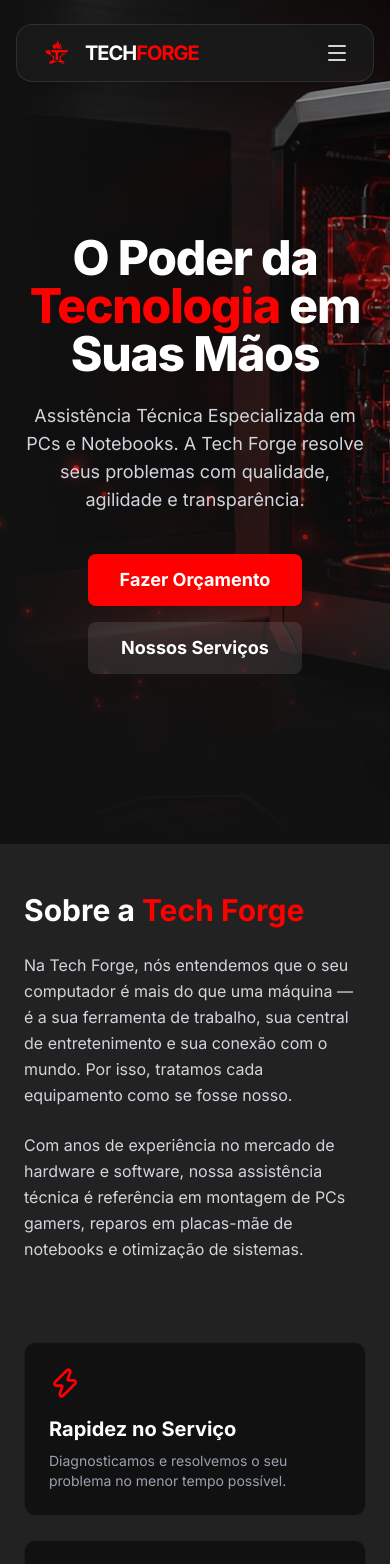
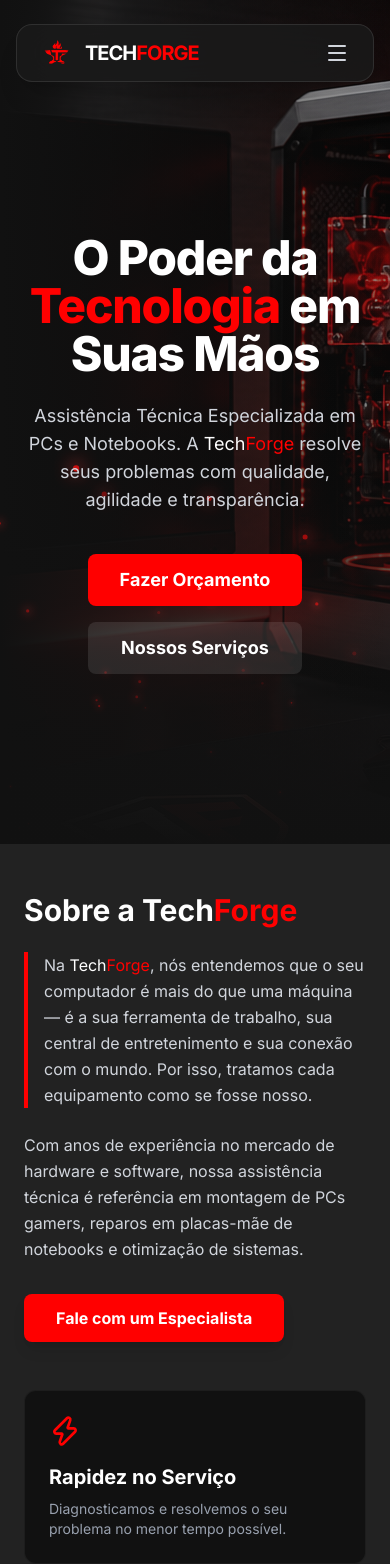
Before and after one commit to VictorMussoline/techforge-site, a React (Vite) app: page / in a window 390 px wide. Shown: the top 1564 px of the page. Built offline with nearby package versions, Linux system fonts and the light colour scheme.

Commit message:
feat: rebrand to TechForge, enhance About section with interactive cards, and implement gallery image slideshow.

```diff
--- a/index.html
+++ b/index.html
@@ -5,9 +5,9 @@
   <meta charset="UTF-8" />
   <link rel="icon" type="image/png" href="/Logo.png" />
   <meta name="viewport" content="width=device-width, initial-scale=1.0" />
-  <title>Tech Forge | Assistência Técnica Especializada</title>
+  <title>TechForge | Assistência Técnica Especializada</title>
   <meta name="description"
-    content="Assistência Técnica Especializada em PCs & Notebooks. A Tech Forge resolve seus problemas com qualidade e rapidez." />
+    content="Assistência Técnica Especializada em PCs & Notebooks. A TechForge resolve seus problemas com qualidade e rapidez." />
 
   <!-- Google Fonts -->
   <link rel="preconnect" href="https://fonts.googleapis.com">
--- a/src/components/About.tsx
+++ b/src/components/About.tsx
@@ -1,4 +1,90 @@
 import { Cpu, ShieldCheck, Zap } from 'lucide-react';
+import { useRef, useState } from 'react';
+
+function FeatureCard({ feature, index }: { feature: any; index: number }) {
+  const divRef = useRef<HTMLDivElement>(null);
+  const [isFocused, setIsFocused] = useState(false);
+  const [position, setPosition] = useState({ x: 0, y: 0 });
+  const [opacity, setOpacity] = useState(0);
+  const [rotation, setRotation] = useState({ x: 0, y: 0 });
+
+  const handleMouseMove = (e: React.MouseEvent<HTMLElement>) => {
+    if (!divRef.current || isFocused) return;
+    const rect = divRef.current.getBoundingClientRect();
+
+    const x = e.clientX - rect.left;
+    const y = e.clientY - rect.top;
+    setPosition({ x, y });
+
+    const centerX = rect.width / 2;
+    const centerY = rect.height / 2;
+
+    const rotateX = ((y - centerY) / centerY) * -8;
+    const rotateY = ((x - centerX) / centerX) * 8;
+
+    setRotation({ x: rotateX, y: rotateY });
+  };
+
+  const handleFocus = () => { setIsFocused(true); setOpacity(1); };
+  const handleBlur = () => { setIsFocused(false); setOpacity(0); setRotation({ x: 0, y: 0 }); };
+  const handleMouseEnter = () => { setOpacity(1); };
+  const handleMouseLeave = () => {
+    setOpacity(0);
+    setRotation({ x: 0, y: 0 });
+  };
+
+  return (
+    <div
+      ref={divRef}
+      onMouseMove={handleMouseMove}
+      onFocus={handleFocus}
+      onBlur={handleBlur}
+      onMouseEnter={handleMouseEnter}
+      onMouseLeave={handleMouseLeave}
+      className={`relative overflow-hidden bg-brand-dark p-6 rounded-xl block transition-shadow duration-300 hover:shadow-[0_20px_40px_-15px_rgba(220,38,38,0.3)] ${
+        index === 2 ? "sm:col-span-2" : ""
+      }`}
+      style={{
+        border: '1px solid rgba(255,255,255,0.05)',
+        transform: `perspective(1000px) rotateX(${rotation.x}deg) rotateY(${rotation.y}deg) scale3d(${opacity === 1 ? 1.02 : 1}, ${opacity === 1 ? 1.02 : 1}, 1)`,
+        transition: opacity === 1 ? 'transform 0.5s ease-out' : 'transform 2s ease-out',
+        transformStyle: 'preserve-3d'
+      }}
+    >
+      {/* Background Glow Interno */}
+      <div
+        className="pointer-events-none absolute -inset-px"
+        style={{
+          opacity,
+          background: `radial-gradient(600px circle at ${position.x}px ${position.y}px, rgba(153, 27, 27, 0.15), transparent 40%)`,
+          transition: opacity === 1 ? 'opacity 0.3s ease-out' : 'opacity 2s ease-out'
+        }}
+      />
+
+      {/* Borda Glow Vermelho */}
+      <div
+        className="pointer-events-none absolute -inset-px rounded-xl"
+        style={{
+          opacity,
+          background: `radial-gradient(400px circle at ${position.x}px ${position.y}px, rgba(220, 38, 38, 0.8), transparent 40%)`,
+          zIndex: 1,
+          mask: 'linear-gradient(#fff 0 0) content-box, linear-gradient(#fff 0 0)',
+          WebkitMask: 'linear-gradient(#fff 0 0) content-box, linear-gradient(#fff 0 0)',
+          WebkitMaskComposite: 'xor',
+          maskComposite: 'exclude',
+          padding: '2px',
+          transition: opacity === 1 ? 'opacity 0.3s ease-out' : 'opacity 2s ease-out'
+        }}
+      />
+
+      <div className="relative z-10 flex flex-col h-full">
+        <div className="mb-4">{feature.icon}</div>
+        <h3 className="text-xl font-bold mb-2 text-white">{feature.title}</h3>
+        <p className="text-sm text-gray-400">{feature.description}</p>
+      </div>
+    </div>
+  );
+}
 
 export function About() {
   const features = [
@@ -24,22 +110,26 @@ export function About() {
       <div className="container mx-auto px-6">
         <div className="flex flex-col md:flex-row gap-12 items-center">
           <div className="md:w-1/2">
-            <h2 className="text-3xl md:text-4xl font-bold mb-6">Sobre a <span className="text-brand-red">Tech Forge</span></h2>
-            <p className="text-gray-300 mb-6 leading-relaxed">
-              Na Tech Forge, nós entendemos que o seu computador é mais do que uma máquina — é a sua ferramenta de trabalho, sua central de entretenimento e sua conexão com o mundo. Por isso, tratamos cada equipamento como se fosse nosso.
-            </p>
+            <h2 className="text-3xl md:text-4xl font-bold mb-6">
+              Sobre a <span className="text-white">Tech</span><span className="text-brand-red">Forge</span>
+            </h2>
+            <div className="border-l-4 border-brand-red pl-4 mb-6">
+              <p className="text-gray-300 leading-relaxed">
+                Na <span className="text-white">Tech</span><span className="text-brand-red">Forge</span>, nós entendemos que o seu computador é mais do que uma máquina — é a sua ferramenta de trabalho, sua central de entretenimento e sua conexão com o mundo. Por isso, tratamos cada equipamento como se fosse nosso.
+              </p>
+            </div>
             <p className="text-gray-300 mb-8 leading-relaxed">
               Com anos de experiência no mercado de hardware e software, nossa assistência técnica é referência em montagem de PCs gamers, reparos em placas-mãe de notebooks e otimização de sistemas.
             </p>
+
+            <a href="#contact" className="inline-block bg-brand-red hover:bg-red-700 text-white font-bold py-3 px-8 rounded-lg transition-colors shadow-lg hover:shadow-brand-red/30">
+              Fale com um Especialista
+            </a>
           </div>
 
           <div className="md:w-1/2 grid grid-cols-1 sm:grid-cols-2 gap-6 w-full">
             {features.map((feature, index) => (
-              <div key={index} className="bg-brand-dark p-6 rounded-xl border border-white/5 hover:border-brand-red/30 transition-colors">
-                <div className="mb-4">{feature.icon}</div>
-                <h3 className="text-xl font-bold mb-2">{feature.title}</h3>
-                <p className="text-sm text-gray-400">{feature.description}</p>
-              </div>
+              <FeatureCard key={index} feature={feature} index={index} />
             ))}
           </div>
         </div>
--- a/src/components/Contact.tsx
+++ b/src/components/Contact.tsx
@@ -260,7 +260,7 @@ export function Contact() {
               allowFullScreen={true}
               loading="lazy"
               referrerPolicy="no-referrer-when-downgrade"
-              title="Localização Tech Forge"
+              title="Localização TechForge"
             ></iframe>
           </InteractiveMapCard>
         </div>
--- a/src/components/Footer.tsx
+++ b/src/components/Footer.tsx
@@ -5,12 +5,12 @@ export function Footer() {
     <footer className="bg-[#050505] py-8 border-t border-white/5">
       <div className="container mx-auto px-6 flex flex-col justify-center items-center gap-4">
         <div className="flex items-center gap-2">
-          <img src="/logo.png" alt="Tech Forge" className="h-8 object-contain opacity-80" onError={(e) => { e.currentTarget.style.display = 'none'; }} />
+          <img src="/logo.png" alt="TechForge" className="h-8 object-contain opacity-80" onError={(e) => { e.currentTarget.style.display = 'none'; }} />
           <span className="font-bold text-lg" style={{ display: 'none' }}>Tech <span className="text-brand-red">Forge</span></span>
         </div>
 
         <div className="text-gray-500 text-sm text-center">
-          <p>&copy; {currentYear} Tech Forge. Todos os direitos reservados.</p>
+          <p>&copy; {currentYear} <span className="text-white">Tech</span><span className="text-brand-red">Forge</span>. Todos os direitos reservados.</p>
           <p className="mt-1">
             Desenvolvido por{' '}
             <a
--- a/src/components/Gallery.tsx
+++ b/src/components/Gallery.tsx
@@ -1,13 +1,109 @@
 import { Embers } from './Embers';
+import { useState, useEffect } from 'react';
+
+function GalleryCard({ item }: { item: { title: string, images: string[] } }) {
+  const [isHovered, setIsHovered] = useState(false);
+  const [currentIndex, setCurrentIndex] = useState(0);
+
+  useEffect(() => {
+    let interval: ReturnType<typeof setInterval>;
+    if (isHovered) {
+      interval = setInterval(() => {
+        setCurrentIndex((prev) => (prev + 1) % item.images.length);
+      }, 1000); // Muda a imagem a cada 1 segundo
+    } else {
+      setCurrentIndex(0); // Reseta para a primeira imagem ao tirar o mouse
+    }
+
+    return () => {
+      if (interval) clearInterval(interval);
+    };
+  }, [isHovered, item.images.length]);
+
+  return (
+    <div
+      className="group relative overflow-hidden rounded-xl aspect-[4/3] bg-brand-gray"
+      onMouseEnter={() => setIsHovered(true)}
+      onMouseLeave={() => setIsHovered(false)}
+    >
+      {item.images.map((src, idx) => (
+        <img
+          key={idx}
+          src={src}
+          alt={`${item.title} - ${idx + 1}`}
+          className={`absolute inset-0 w-full h-full object-cover transition-all duration-500 ${idx === currentIndex
+            ? 'opacity-80 group-hover:opacity-100 group-hover:scale-110 z-10'
+            : 'opacity-0 scale-100 z-0'
+            }`}
+        />
+      ))}
+      <div className="absolute inset-0 z-20 bg-gradient-to-t from-brand-dark/90 via-transparent to-transparent opacity-0 group-hover:opacity-100 transition-opacity duration-300 flex items-end p-6">
+        <span className="text-white font-semibold text-lg">{item.title}</span>
+      </div>
+
+      {/* Indicadores de progresso estilo Steam */}
+      <div className={`absolute bottom-2 left-6 right-6 flex gap-1 z-20 transition-opacity duration-300 ${isHovered ? 'opacity-100' : 'opacity-0'}`}>
+        {item.images.map((_, idx) => (
+          <div
+            key={idx}
+            className={`h-1 flex-1 rounded-full transition-colors duration-300 ${idx === currentIndex ? 'bg-brand-red' : 'bg-white/30'}`}
+          />
+        ))}
+      </div>
+    </div>
+  );
+}
 
 export function Gallery() {
-  const images = [
-    { src: 'https://images.unsplash.com/photo-1597872200969-2b65d56bd16b?ixlib=rb-4.0.3&auto=format&fit=crop&w=800&q=80', alt: 'Manutenção de PC Gamer' },
-    { src: 'https://images.unsplash.com/photo-1588508065123-287b28e013da?ixlib=rb-4.0.3&auto=format&fit=crop&w=800&q=80', alt: 'Reparo em Placa Mãe' },
-    { src: 'https://images.unsplash.com/photo-1624704146112-9c4c1a704da8?ixlib=rb-4.0.3&auto=format&fit=crop&w=800&q=80', alt: 'Limpeza de Notebook' },
-    { src: 'https://images.unsplash.com/photo-1591405351990-4726e331f141?ixlib=rb-4.0.3&auto=format&fit=crop&w=800&q=80', alt: 'Instalação de Water Cooler' },
-    { src: 'https://images.unsplash.com/photo-1544156050-705b637a2a0d?ixlib=rb-4.0.3&auto=format&fit=crop&w=800&q=80', alt: 'Cable Management' },
-    { src: 'https://images.unsplash.com/photo-1555680202-c86f0e12f086?ixlib=rb-4.0.3&auto=format&fit=crop&w=800&q=80', alt: 'Diagnóstico de Hardware' }
+  const services = [
+    {
+      title: 'Manutenção de PC Gamer',
+      images: [
+        'https://images.unsplash.com/photo-1593640408182-31c70c8268f5?ixlib=rb-4.0.3&auto=format&fit=crop&w=800&q=80',
+        'https://3ainfo.com.br/wp-content/uploads/2025/08/installed-system-unit-computer-i-adherent-transmitter-wireless-network-wifi_152904-67163.jpg',
+        'https://images.unsplash.com/photo-1597872200969-2b65d56bd16b?ixlib=rb-4.0.3&auto=format&fit=crop&w=800&q=80'
+      ]
+    },
+    {
+      title: 'Reparo em Placa Mãe',
+      images: [
+        'https://images.unsplash.com/photo-1518770660439-4636190af475?ixlib=rb-4.0.3&auto=format&fit=crop&w=800&q=80',
+        'https://images.unsplash.com/photo-1555680202-c86f0e12f086?ixlib=rb-4.0.3&auto=format&fit=crop&w=800&q=80',
+        'https://images.unsplash.com/photo-1591799264318-7e6ef8ddb7ea?ixlib=rb-4.0.3&auto=format&fit=crop&w=800&q=80'
+      ]
+    },
+    {
+      title: 'Limpeza de Notebook',
+      images: [
+        'https://notebookce.com.br/wp-content/uploads/2025/04/Limpeza-interna-de-Notebook-1024x678.webp',
+        'https://wsltech.com.br/wp-content/uploads/2024/05/limpeza-preventiva-1.jpg',
+        'https://s.zst.com.br/cms-assets/2021/03/limpeza-notebook-1-.jpg'
+      ]
+    },
+    {
+      title: 'Instalação de Water Cooler',
+      images: [
+        'https://blogger.googleusercontent.com/img/b/R29vZ2xl/AVvXsEhqr2B3fZKfxiIXIFIAgvQn4UROEBEtRwYTO7GaK_Vnu237I69w4UxCpCOgKyEkYuB-cncdNdoju_V6zQCJZM9QNUl6p_TcCORMtZQUA1zgttt4Yg9IXMwttnusxTGzG_0IE9CFhkoTUjJ7/s1024/abre.jpg',
+        'https://preview.redd.it/o-que-acham-do-meu-cable-management-e-sobre-esse-water-v0-19a2h406d39c1.jpg?width=1080&crop=smart&auto=webp&s=ec1af95cb0e90c2771667c9208f847780cdff14d',
+        'https://darkflash-image-cloud.s3.us-west-2.amazonaws.com/cdn/article/attach/000000000000177/202503310031549.jpg'
+      ]
+    },
+    {
+      title: 'Cable Management',
+      images: [
+        'https://scontent.frao1-1.fna.fbcdn.net/v/t39.30808-6/616180591_5109840739241714_5477682581185965080_n.jpg?stp=dst-jpg_tt6&cstp=mx1927x2048&ctp=s1927x2048&_nc_cat=110&ccb=1-7&_nc_sid=aa7b47&_nc_ohc=5qoP-Vp4aDwQ7kNvwGwSjGP&_nc_oc=AdqXfBiN_tmMbwtP2tyDlZah1Pxpw78BlOnHFH3vkx4YvtuasyouS3A9FkdkVbZ23v4&_nc_zt=23&_nc_ht=scontent.frao1-1.fna&_nc_gid=HIZxWqBpX_PvjZhi7Zo4DQ&_nc_ss=7b2a8&oh=00_Af9ZV1VxxCr2K7EIKTkVuy-YujI40-M-gvtsm2zL4Wev6A&oe=6A3B2291',
+        'https://preview.redd.it/notas-para-o-cable-management-v0-3xrimqi3qa6e1.jpg?width=1080&crop=smart&auto=webp&s=7758401ede8c503fd6fdd9889f63ac8344a4d774',
+        'https://techguided.com/wp-content/uploads/2017/03/Behind-the-Motherboard-Cable-Management-768x768.jpg'
+      ]
+    },
+    {
+      title: 'Diagnóstico de Hardware',
+      images: [
+        'https://i.ibb.co/LD2qCMcy/Chat-GPT-Image-Jun-19-2026-09-29-30-AM.png',
+        'https://images.unsplash.com/photo-1525547719571-a2d4ac8945e2?ixlib=rb-4.0.3&auto=format&fit=crop&w=800&q=80',
+        'https://images.unsplash.com/photo-1496181133206-80ce9b88a853?ixlib=rb-4.0.3&auto=format&fit=crop&w=800&q=80'
+      ]
+    }
   ];
 
   return (
@@ -16,21 +112,12 @@ export function Gallery() {
       <div className="container mx-auto px-6 relative z-10">
         <div className="text-center mb-16">
           <h2 className="text-3xl md:text-4xl font-bold mb-4">Nossos <span className="text-brand-red">Serviços</span></h2>
-          <p className="text-gray-400 max-w-2xl mx-auto">Confira um pouco do nosso dia a dia na bancada da Tech Forge.</p>
+          <p className="text-gray-400 max-w-2xl mx-auto">Confira um pouco do nosso dia a dia na bancada da <span className="text-white">Tech</span><span className="text-brand-red">Forge</span>.</p>
         </div>
 
         <div className="grid grid-cols-1 sm:grid-cols-2 lg:grid-cols-3 gap-6">
-          {images.map((img, idx) => (
-            <div key={idx} className="group relative overflow-hidden rounded-xl aspect-[4/3] bg-brand-gray">
-              <img
-                src={img.src}
-                alt={img.alt}
-                className="w-full h-full object-cover transition-transform duration-500 group-hover:scale-110 opacity-80 group-hover:opacity-100"
-              />
-              <div className="absolute inset-0 bg-gradient-to-t from-brand-dark/90 via-transparent to-transparent opacity-0 group-hover:opacity-100 transition-opacity duration-300 flex items-end p-6">
-                <span className="text-white font-semibold text-lg">{img.alt}</span>
-              </div>
-            </div>
+          {services.map((item, idx) => (
+            <GalleryCard key={idx} item={item} />
           ))}
         </div>
       </div>
--- a/src/components/Hero.tsx
+++ b/src/components/Hero.tsx
@@ -33,7 +33,7 @@ export function Hero() {
             transition={{ duration: 0.6, delay: 0.2 }}
           >
             <p className="text-lg md:text-xl text-gray-300 mb-10 max-w-2xl">
-              Assistência Técnica Especializada em PCs e Notebooks. A Tech Forge resolve seus problemas com qualidade, agilidade e transparência.
+              Assistência Técnica Especializada em PCs e Notebooks. A <span className="text-white">Tech</span><span className="text-brand-red">Forge</span> resolve seus problemas com qualidade, agilidade e transparência.
             </p>
           </motion.div>
 
--- a/src/components/Navbar.tsx
+++ b/src/components/Navbar.tsx
@@ -55,7 +55,7 @@ export function Navbar() {
         scrolled ? "max-w-4xl shadow-2xl" : "max-w-5xl shadow-xl"
       )}>
         <div className="flex items-center gap-3">
-          <img src="/Logo.png" alt="Tech Forge" className="h-8 object-contain" />
+          <img src="/Logo.png" alt="TechForge" className="h-8 object-contain" />
           <span className="font-bold tracking-tighter text-xl text-white">TECH<span className="text-brand-red">FORGE</span></span>
         </div>
 
```
Also changed, not shown: src/App.tsx (+4 -4 lines).
